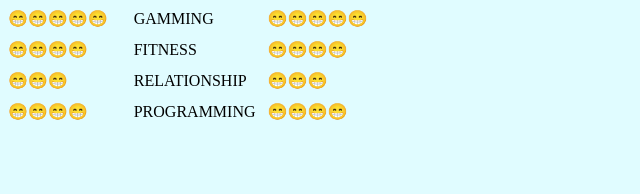
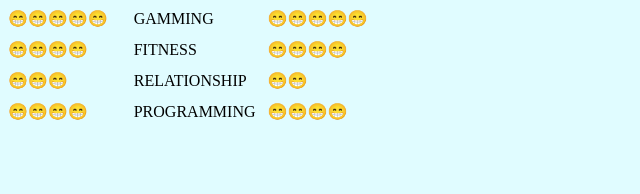
Before and after one commit to Mahesh1yar/cv, a plain HTML site: page index.html in a window 1280 px wide. Shown: the part 783-977 px from the top of the page, 159-799 px from the left. Drawn offline with Linux system fonts and the light colour scheme.

Commit message:
Substract emoji from relationship

```diff
--- a/index.html
+++ b/index.html
@@ -100,7 +100,7 @@
         </tr>
         <tr>
           <td>RELATIONSHIP</td>
-          <td>😁😁😁</td>
+          <td>😁😁</td>
         </tr>
         <tr>
           <td>PROGRAMMING</td>
```
